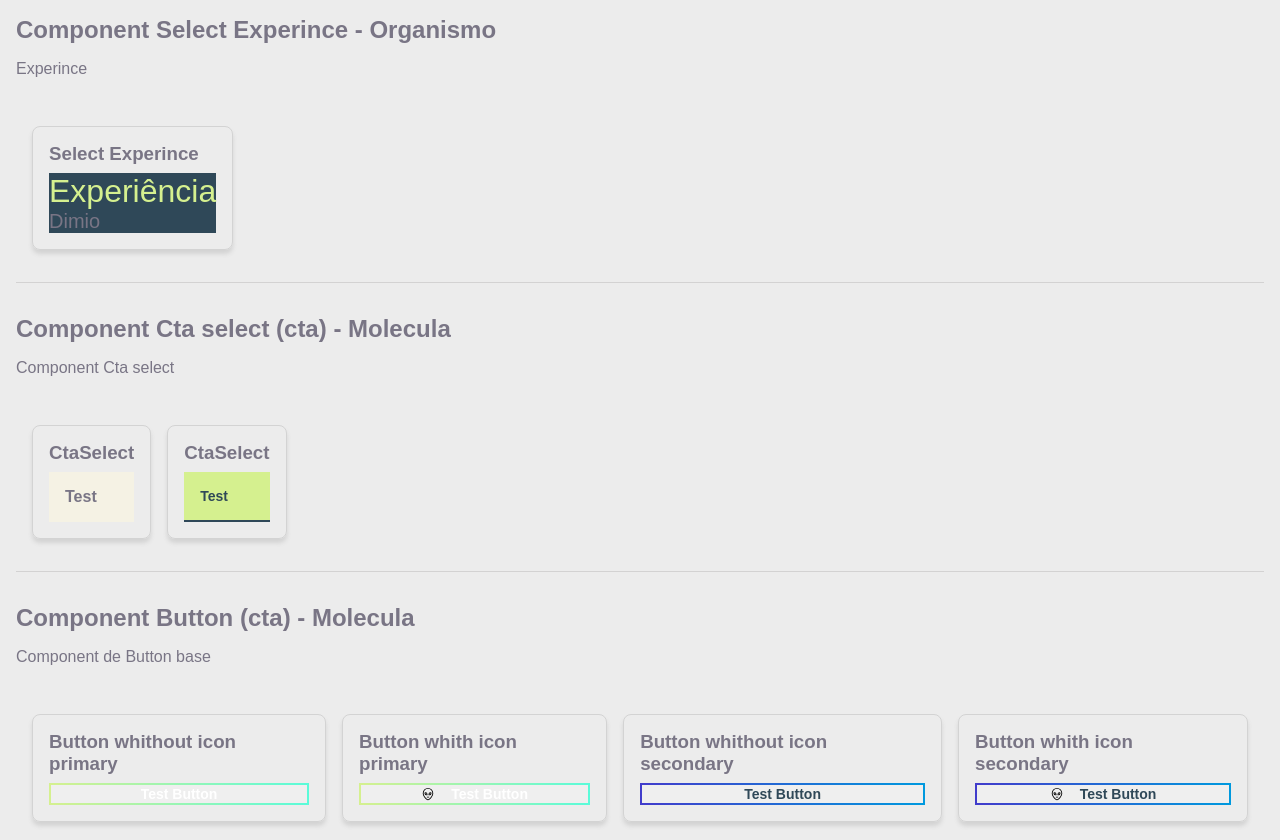
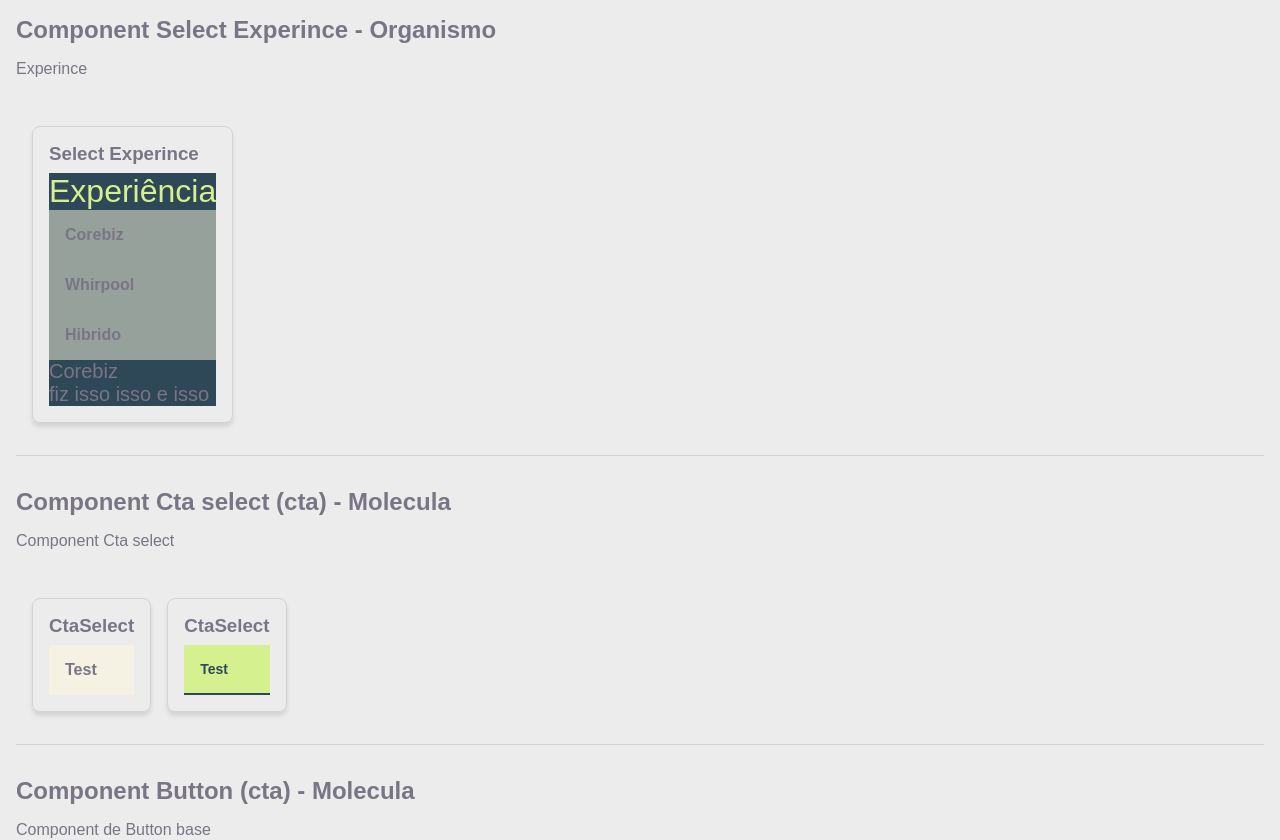
Before and after one commit to PedroOLD/portifolio-profissional, a Next.js app: page /styleguide in a window 1280 px wide. Shown: the top 840 px of the page. Built offline with nearby package versions, Linux system fonts and the light colour scheme.

Commit message:
feat(select): create logic but has ero on tghe click

```diff
--- a/app/styleguide/page.tsx
+++ b/app/styleguide/page.tsx
@@ -5,11 +5,27 @@ import { Button } from "@/src/components/molecules/Button/Button";
 import { Imagept } from "@/src/components/atoms/Image/Image";
 import { CtaSelect } from "@/src/components/molecules/CtaSelect/CtaSelect";
 import { SelectExperince } from "@/src/components/organisms/SelectExperience";
-import { IExperince } from "@/src/components/organisms/SelectExperince.type";
+import { IExperience } from "@/src/components/organisms/SelectExperince.type";
 
-const mockedSelecExperience: IExperince[] = [
+const mockedSelecExperience: IExperience[] = [
     {
         buttonTitle: "Corebiz",
+        dataInital: "20/01/2026",
+        dataEnd: "01/01/2028",
+        description: "fiz isso isso e isso",
+        enterprise: "Corebiz",
+        position: "Frontend develop"
+    },
+    {
+        buttonTitle: "Whirpool",
+        dataInital: "20/01/2026",
+        dataEnd: "01/01/2028",
+        description: "fiz isso isso e isso",
+        enterprise: "Corebiz",
+        position: "Frontend develop"
+    },
+    {
+        buttonTitle: "Hibrido",
         dataInital: "20/01/2026",
         dataEnd: "01/01/2028",
         description: "fiz isso isso e isso",
--- a/src/components/molecules/CtaSelect/CtaSelect.tsx
+++ b/src/components/molecules/CtaSelect/CtaSelect.tsx
@@ -2,9 +2,14 @@ import { Text } from "../../atoms/Text/text";
 import { ICtaSelect } from "./CtaSelect.type";
 import styles from "./cta.module.scss";
 
-export const CtaSelect = ({children, isSelected}: ICtaSelect) => {
+export const CtaSelect = ({children, isSelected, ...props}: ICtaSelect) => {
     return (
-        <div className={styles.containerCtaSelect} data-pt-cta-select data-pt-cta-select-selected={isSelected}>
+        <div
+            className={styles.containerCtaSelect}
+            data-pt-cta-select
+            data-pt-cta-select-selected={isSelected}
+            {...props}
+        >
             <Text isTitle={false} variant="secondary">{children}</Text>
         </div>
     );
--- a/src/components/molecules/CtaSelect/CtaSelect.type.ts
+++ b/src/components/molecules/CtaSelect/CtaSelect.type.ts
@@ -1,6 +1,6 @@
-import { ReactNode } from "react";
+import { HTMLAttributes ,ReactNode } from "react";
 
-export interface ICtaSelect {
+export interface ICtaSelect extends HTMLAttributes<HTMLDivElement> {
     children: ReactNode;
     isSelected: boolean;
 }
--- a/src/components/molecules/CtaSelect/_mixins.scss
+++ b/src/components/molecules/CtaSelect/_mixins.scss
@@ -9,5 +9,6 @@
 
     [data-pt-text] {
         @include text-base($color: $color-text, $size: $font-size, $weight: 600);
+        pointer-events: none;
     }
 }
--- a/src/components/organisms/SelectExperience.tsx
+++ b/src/components/organisms/SelectExperience.tsx
@@ -1,17 +1,32 @@
+"use client"
+
+import { useState } from "react";
 import { Text } from "../atoms/Text/text";
+import { CtaSelect } from "../molecules/CtaSelect/CtaSelect";
 import { ISelectExperience } from "./SelectExperince.type";
 import styles from "./selectExperience.module.scss";
 
 
 export const SelectExperince = ({experience}: ISelectExperience) => {
 
+    const [currentExperienceActive, setCurrentExperienceActive] = useState<number>(0);
+
     return (
         <div className={styles.selectExperinceContainer} data-pt-select-experince-container>
             <Text isTitle={true} variant="secondary" >Experiência</Text>
             <div>
-
+                {experience.map((current,index) => (
+                    <CtaSelect
+                        key={index}
+                        isSelected={false}
+                        onClick={() => setCurrentExperienceActive(index)}
+                    >
+                        {current.buttonTitle}
+                    </CtaSelect>
+                ))}
             </div>
-            <Text isTitle={false} variant="primary" >Dimio</Text>
+            <Text isTitle={false} variant="primary">{experience[currentExperienceActive].enterprise}</Text>
+            <Text isTitle={false} variant="primary">{experience[currentExperienceActive].description}</Text>
         </div>
     )
 }
--- a/src/components/organisms/SelectExperince.type.ts
+++ b/src/components/organisms/SelectExperince.type.ts
@@ -1,5 +1,3 @@
-import { ICtaSelect } from "../molecules/CtaSelect/CtaSelect.type";
-
 export interface IExperience {
     buttonTitle: string;
     position: string,
@@ -11,5 +9,4 @@ export interface IExperience {
 
 export interface ISelectExperience {
     experience: IExperience[];
-    title: string;
 }
```
